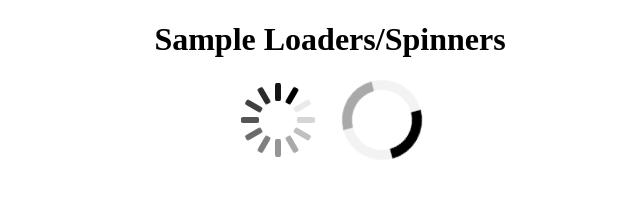
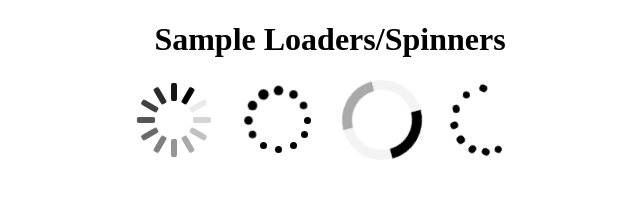
Before and after one commit to Martins-O-U/CSS_Loader, a plain HTML site: page index.html in a window 1280 px wide. Shown: the whole page, without its empty margins (310-950 px from the left). Drawn offline with Linux system fonts and the light colour scheme.

Commit message:
added dot spinners

```diff
--- a/index.html
+++ b/index.html
@@ -35,7 +35,31 @@
             <div></div>
             <div></div>
         </div>
+        <div class="dot-spinner-b">
+            <div></div>
+            <div></div>
+            <div></div>
+            <div></div>
+            <div></div>
+            <div></div>
+            <div></div>
+            <div></div>
+            <div></div>
+            <div></div>
+            <div></div>
+            <div></div>
+        </div>
         <div class="spinner"></div>
+        <div class="dot-spinner">
+            <div></div>
+            <div></div>
+            <div></div>
+            <div></div>
+            <div></div>
+            <div></div>
+            <div></div>
+            <div></div>
+        </div>
     </div>
 </body>
 
--- a/styles3.css
+++ b/styles3.css
@@ -0,0 +1,91 @@
+.dot-spinner,
+.dot-spinner div,
+.dot-spinner div:after {
+  box-sizing: border-box;
+}
+.dot-spinner {
+  display: inline-block;
+  position: relative;
+  width: 80px;
+  height: 80px;
+  margin-left: 10px;
+  margin-right: 10px;
+}
+.dot-spinner div {
+  animation: dot-spinner 1.2s cubic-bezier(0.5, 0, 0.5, 1) infinite;
+  transform-origin: 40px 40px;
+}
+.dot-spinner div:after {
+  content: " ";
+  display: block;
+  position: absolute;
+  width: 7.2px;
+  height: 7.2px;
+  border-radius: 50%;
+  background: currentColor;
+  margin: -3.6px 0 0 -3.6px;
+}
+.dot-spinner div:nth-child(1) {
+  animation-delay: -0.036s;
+}
+.dot-spinner div:nth-child(1):after {
+  top: 62.62742px;
+  left: 62.62742px;
+}
+.dot-spinner div:nth-child(2) {
+  animation-delay: -0.072s;
+}
+.dot-spinner div:nth-child(2):after {
+  top: 67.71281px;
+  left: 56px;
+}
+.dot-spinner div:nth-child(3) {
+  animation-delay: -0.108s;
+}
+.dot-spinner div:nth-child(3):after {
+  top: 70.90963px;
+  left: 48.28221px;
+}
+.dot-spinner div:nth-child(4) {
+  animation-delay: -0.144s;
+}
+.dot-spinner div:nth-child(4):after {
+  top: 72px;
+  left: 40px;
+}
+.dot-spinner div:nth-child(5) {
+  animation-delay: -0.18s;
+}
+.dot-spinner div:nth-child(5):after {
+  top: 70.90963px;
+  left: 31.71779px;
+}
+.dot-spinner div:nth-child(6) {
+  animation-delay: -0.216s;
+}
+.dot-spinner div:nth-child(6):after {
+  top: 67.71281px;
+  left: 24px;
+}
+.dot-spinner div:nth-child(7) {
+  animation-delay: -0.252s;
+}
+.dot-spinner div:nth-child(7):after {
+  top: 62.62742px;
+  left: 17.37258px;
+}
+.dot-spinner div:nth-child(8) {
+  animation-delay: -0.288s;
+}
+.dot-spinner div:nth-child(8):after {
+  top: 56px;
+  left: 12.28719px;
+}
+@keyframes dot-spinner {
+  0% {
+    transform: rotate(0deg);
+  }
+  100% {
+    transform: rotate(360deg);
+  }
+}
--- a/styles4.css
+++ b/styles4.css
@@ -0,0 +1,108 @@
+.dot-spinner-b,
+    .dot-spinner-b div {
+        box-sizing: border-box;
+    }
+
+    .dot-spinner-b {
+        display: inline-block;
+        position: relative;
+        width: 80px;
+        height: 80px;
+        margin-left: 10px;
+        margin-right: 10px;
+    }
+
+    .dot-spinner-b div {
+        position: absolute;
+        width: 7px;
+        height: 7px;
+        background: currentColor;
+        border-radius: 50%;
+        animation: dot-spinner-b 1.2s linear infinite;
+    }
+
+    .dot-spinner-b div:nth-child(1) {
+        animation-delay: 0s;
+        top: 36.8px;
+        left: 66.24px;
+    }
+
+    .dot-spinner-b div:nth-child(2) {
+        animation-delay: -0.1s;
+        top: 22.08px;
+        left: 62.29579px;
+    }
+
+    .dot-spinner-b div:nth-child(3) {
+        animation-delay: -0.2s;
+        top: 11.30421px;
+        left: 51.52px;
+    }
+
+    .dot-spinner-b div:nth-child(4) {
+        animation-delay: -0.3s;
+        top: 7.36px;
+        left: 36.8px;
+    }
+
+    .dot-spinner-b div:nth-child(5) {
+        animation-delay: -0.4s;
+        top: 11.30421px;
+        left: 22.08px;
+    }
+
+    .dot-spinner-b div:nth-child(6) {
+        animation-delay: -0.5s;
+        top: 22.08px;
+        left: 11.30421px;
+    }
+
+    .dot-spinner-b div:nth-child(7) {
+        animation-delay: -0.6s;
+        top: 36.8px;
+        left: 7.36px;
+    }
+
+    .dot-spinner-b div:nth-child(8) {
+        animation-delay: -0.7s;
+        top: 51.52px;
+        left: 11.30421px;
+    }
+
+    .dot-spinner-b div:nth-child(9) {
+        animation-delay: -0.8s;
+        top: 62.29579px;
+        left: 22.08px;
+    }
+
+    .dot-spinner-b div:nth-child(10) {
+        animation-delay: -0.9s;
+        top: 66.24px;
+        left: 36.8px;
+    }
+
+    .dot-spinner-b div:nth-child(11) {
+        animation-delay: -1s;
+        top: 62.29579px;
+        left: 51.52px;
+    }
+
+    .dot-spinner-b div:nth-child(12) {
+        animation-delay: -1.1s;
+        top: 51.52px;
+        left: 62.62px;
+    }
+
+    @keyframes dot-spinner-b {
+
+        0%,
+        20%,
+        80%,
+        100% {
+            transform: scale(1);
+        }
+
+        50% {
+            transform: scale(1.5);
+        }
+    }
```
